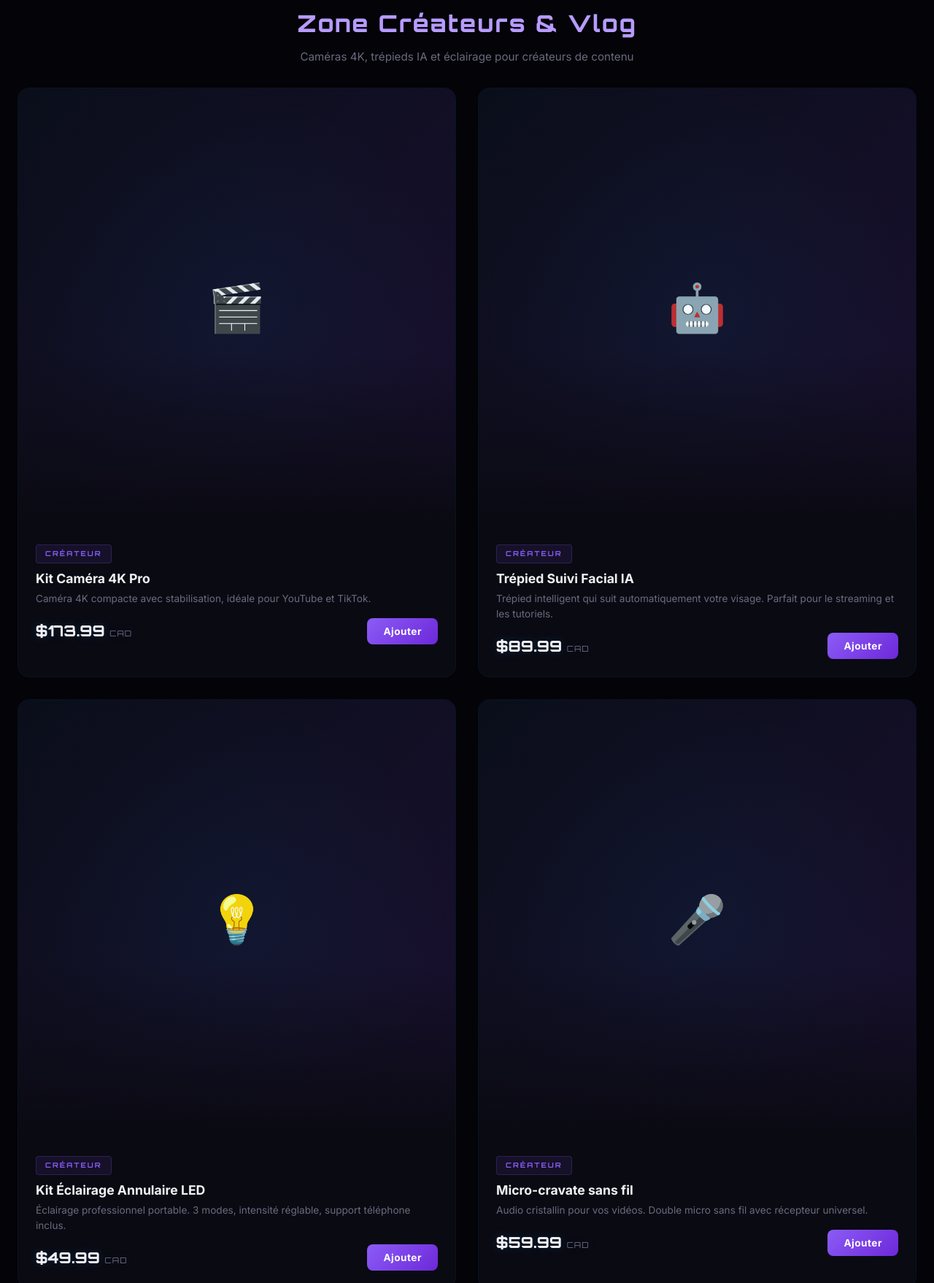
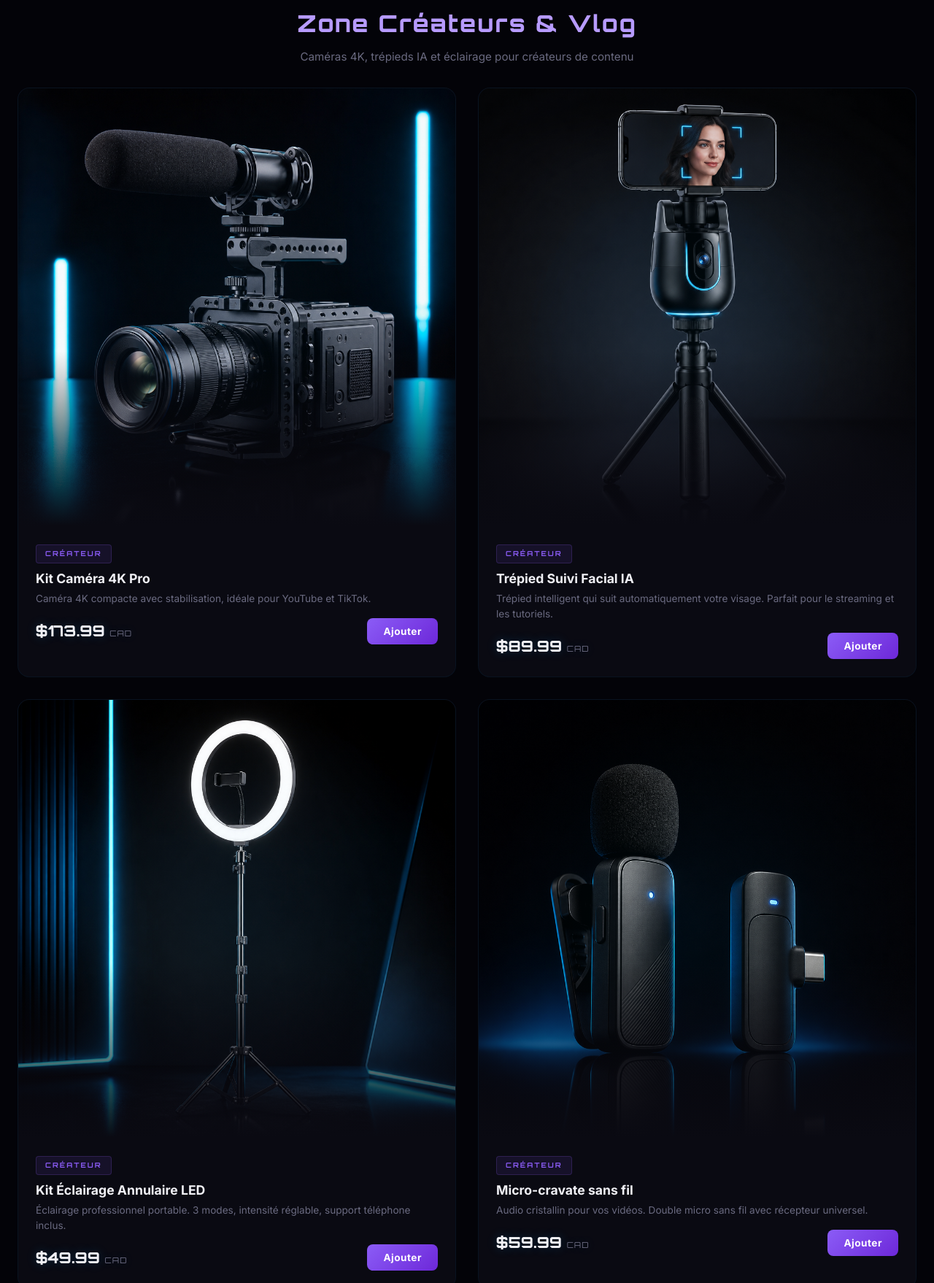
Before and after one commit to jesabellajm-eng/viduk-store, a website: page shop.html in a window 1280 px wide. Shown: the part 5180-6938 px from the top of the page at 73% size. Drawn offline with Linux system fonts and the light colour scheme.

Commit message:
Add 4 creator product images + update shop.html refs

```diff
--- a/shop.html
+++ b/shop.html
@@ -752,7 +752,7 @@ const products = [
     id:'kit-4k', slug:'creator-4k-kit', type:'creator', category:'creator-camera',
     name_fr:'Kit Caméra 4K Pro',
     name_en:'4K Camera Kit Pro',
-    price:173.99, img:null, icon:'🎬', ph_bg:'linear-gradient(135deg,#0a0e1a,#1a1030)',
+    price:173.99, img:'img/product-4k-kit.png', icon:'🎬', ph_bg:'linear-gradient(135deg,#0a0e1a,#1a1030)',
     tag_fr:'CRÉATEUR', tag_en:'CREATOR',
     desc_fr:'Caméra 4K compacte avec stabilisation, idéale pour YouTube et TikTok.',
     desc_en:'Compact 4K camera with stabilization, ideal for YouTube and TikTok.',
@@ -763,7 +763,7 @@ const products = [
     id:'tripod-ai', slug:'creator-ai-tripod', type:'creator', category:'creator-tripod',
     name_fr:'Trépied Suivi Facial IA',
     name_en:'AI Face-Tracking Tripod',
-    price:89.99, img:null, icon:'🤖', ph_bg:'linear-gradient(135deg,#0a0e1a,#1a1030)',
+    price:89.99, img:'img/product-tripod-ai.png', icon:'🤖', ph_bg:'linear-gradient(135deg,#0a0e1a,#1a1030)',
     tag_fr:'CRÉATEUR', tag_en:'CREATOR',
     desc_fr:'Trépied intelligent qui suit automatiquement votre visage. Parfait pour le streaming et les tutoriels.',
     desc_en:'Smart tripod that automatically follows your face. Perfect for streaming and tutorials.',
@@ -774,7 +774,7 @@ const products = [
     id:'ring-light', slug:'creator-ring-light', type:'creator', category:'creator-light',
     name_fr:'Kit Éclairage Annulaire LED',
     name_en:'LED Ring Light Kit',
-    price:49.99, img:null, icon:'💡', ph_bg:'linear-gradient(135deg,#0a0e1a,#1a1030)',
+    price:49.99, img:'img/product-led-ring.png', icon:'💡', ph_bg:'linear-gradient(135deg,#0a0e1a,#1a1030)',
     tag_fr:'CRÉATEUR', tag_en:'CREATOR',
     desc_fr:'Éclairage professionnel portable. 3 modes, intensité réglable, support téléphone inclus.',
     desc_en:'Portable professional lighting. 3 modes, adjustable intensity, phone holder included.',
@@ -785,7 +785,7 @@ const products = [
     id:'lav-mic', slug:'creator-lav-mic', type:'creator', category:'creator-audio',
     name_fr:'Micro-cravate sans fil',
     name_en:'Wireless Lavalier Mic',
-    price:59.99, img:null, icon:'🎤', ph_bg:'linear-gradient(135deg,#0a0e1a,#1a1030)',
+    price:59.99, img:'img/product-lavalier-mic.png', icon:'🎤', ph_bg:'linear-gradient(135deg,#0a0e1a,#1a1030)',
     tag_fr:'CRÉATEUR', tag_en:'CREATOR',
     desc_fr:'Audio cristallin pour vos vidéos. Double micro sans fil avec récepteur universel.',
     desc_en:'Crystal clear audio for your videos. Dual wireless mic with universal receiver.',
```
Also changed, not shown: img/product-4k-kit.png (added), img/product-lavalier-mic.png (added), img/product-led-ring.png (added), img/product-tripod-ai.png (added).
